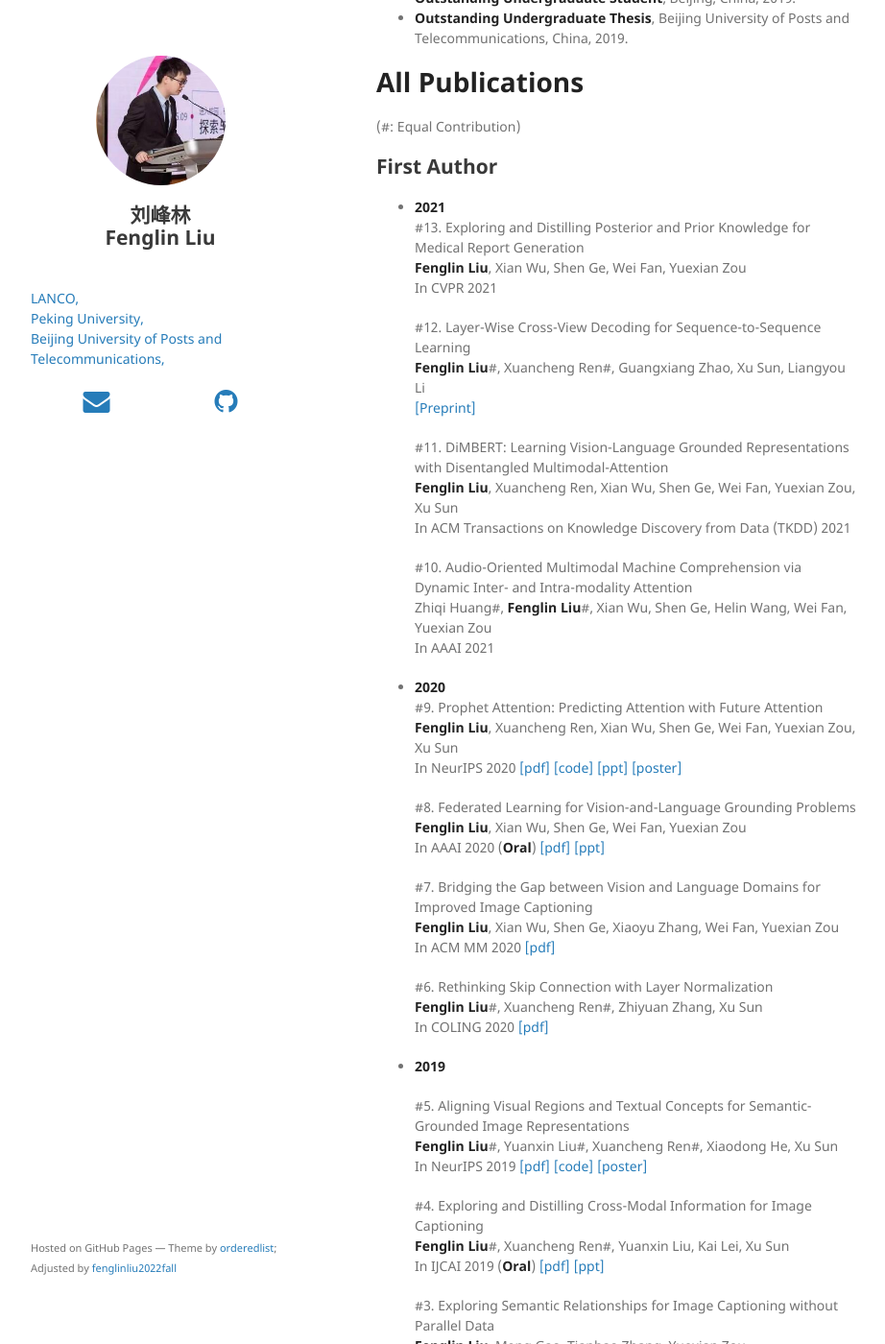
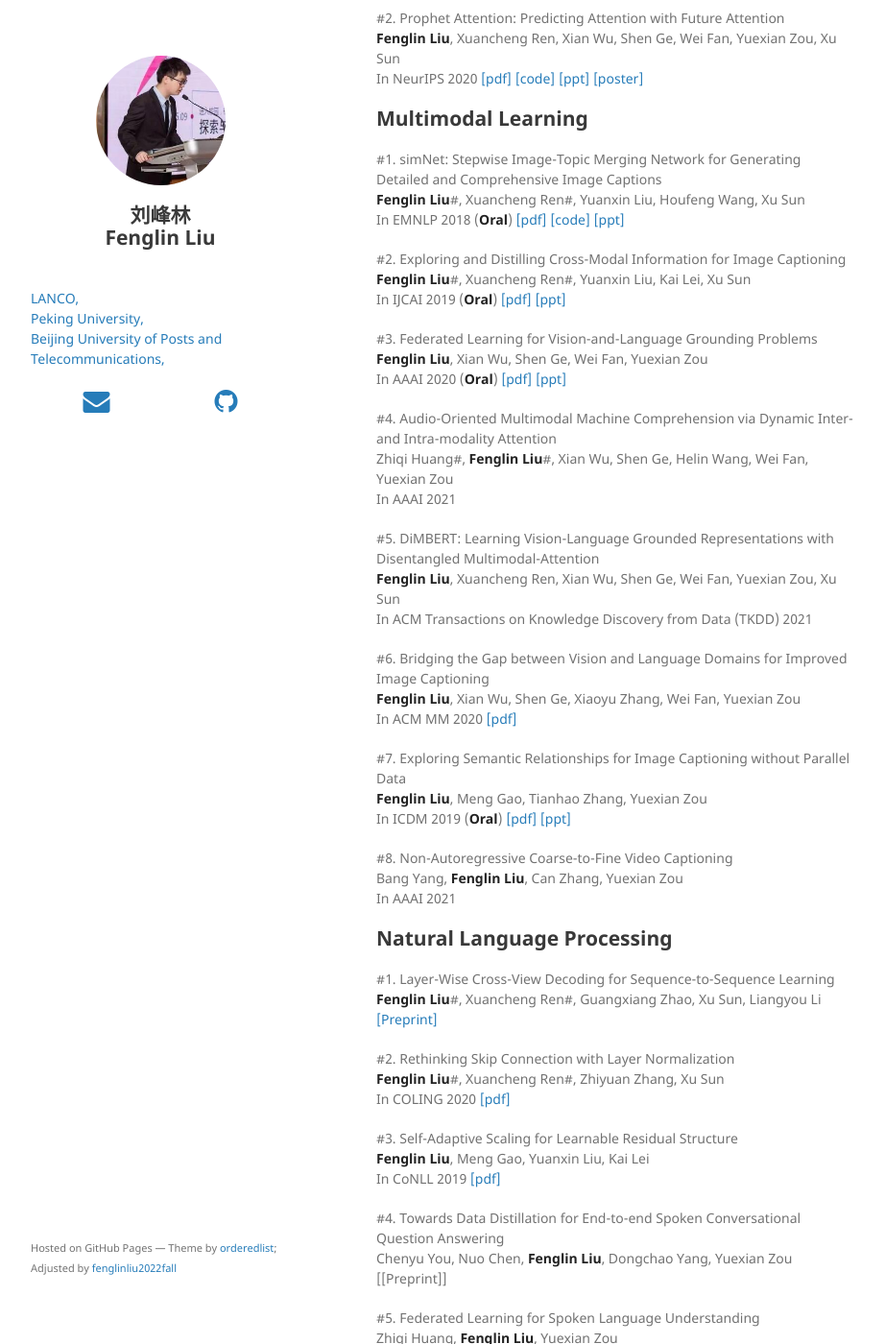
Before and after one commit to fenglinliu2022fall/fenglinliu2022fall.github.io, a Jekyll site: the page built from index.md, in a window 1280 px wide and 1400 px high, scrolled down 1844 px. Shown: the whole window at 96% size, without its empty margins (178-1100 px from the left). Built offline with Jekyll 4.4.1, drawn with Linux system fonts in a browser that asks for light colours; nearby versions of some CDN libraries; our own code applies the rules of GitHub Pages for plain Markdown files; some of the changed text lies outside the part shown.

Commit message:
Update index.md

```diff
--- a/index.md
+++ b/index.md
@@ -4,49 +4,31 @@ Fenglin Liu is a Master student at Peking University. His research interests inc
 He has published over ten papers in premier AI conferences as the first author (e.g., NeurIPS, CVPR, EMNLP, AAAI, IJCAI, ACMMM) and has been invited to contribute to most premier AI conferences as a Senior Program Committee member/Program Committee member/Reviewer (i.e., ICML, NeurIPS, ICLR, CVPR, ICCV, ACL, AAAI, IJCAI).
 
 # Research Interests
+* **Computational Biology**
+  * Medical Image Computing
 
 * **Natural Language Processing && Computer Vision**
   * Vision and Language
   * Medical Report Generation
 
 * **Machine Learning**
-  * Unsupervised Learning for Language
+  * Unsupervised Learning
   * Representation Learning
 
-# Selected Publications
-(#: Equal Contribution)
+# Educations
 
-  #8. Exploring and Distilling Posterior and Prior Knowledge for Medical Report Generation
-  **Fenglin Liu**, Xian Wu, Shen Ge, Wei Fan, Yuexian Zou
-  In CVPR 2021
+- **Sept. 2019 - Now.**
+  Master Student, Majoring in Computer Science, Peking University.
+- **Sept. 2015 - Jul. 2019**
+  Bachelor of Communication Engineering, Beijing University of Posts and Telecommunications.
 
-  #7. Prophet Attention: Predicting Attention with Future Attention
-  **Fenglin Liu**, Xuancheng Ren, Xian Wu, Shen Ge, Wei Fan, Yuexian Zou, Xu Sun
-  In NeurIPS 2020 [[pdf]](https://proceedings.neurips.cc/paper/2020/file/13fe9d84310e77f13a6d184dbf1232f3-Paper.pdf) [[code]](https://github.com/fenglinliu98/ProphetAttention) [[ppt]](https://github.com/fenglinliu98/Slides-Posters/blob/master/ProphetAttention-NeurIPS2021-slides.pptx) [[poster]](https://github.com/fenglinliu98/Slides-Posters/blob/master/ProphetAttention-NeurIPS2021-slides.pdf)
+# Experiences
 
-  #6. Aligning Visual Regions and Textual Concepts for Semantic-Grounded Image Representations
-  **Fenglin Liu**#, Yuanxin Liu#, Xuancheng Ren#, Xiaodong He, Xu Sun
-  In NeurIPS 2019 [[pdf]](https://papers.nips.cc/paper/8909-aligning-visual-regions-and-textual-concepts-for-semantic-grounded-image-representations.pdf) [[code]](https://github.com/fenglinliu98/MIA) [[poster]](https://github.com/fenglinliu98/MIA/blob/master/NeurIPS2019_MIA_poster.pdf)
+* **Jan. 2018 - Now.**
+  * Research Assistant: [Language Computing and Machine Learning Group](http://lanco.pku.edu.cn/), [Institute of Computational Linguistics](http://icl.pku.edu.cn/), [Peking University](http://www.pku.edu.cn/). Advisor: [Prof. Xu Sun](http://xusun.org/)
 
-  #5. simNet: Stepwise Image-Topic Merging Network for Generating Detailed and Comprehensive Image Captions
-  **Fenglin Liu**#, Xuancheng Ren#, Yuanxin Liu, Houfeng Wang, Xu Sun
-  In EMNLP 2018 (**Oral**) [[pdf]](http://aclweb.org/anthology/D18-1013) [[code]](https://github.com/lancopku/simNet) [[ppt]](https://github.com/fenglinliu98/Slides-Posters/blob/master/simNet-EMNLP2018-slides.pptx)
-
-  #4. DiMBERT: Learning Vision-Language Grounded Representations with Disentangled Multimodal-Attention
-  **Fenglin Liu**, Xuancheng Ren, Xian Wu, Shen Ge, Wei Fan, Yuexian Zou, Xu Sun
-  In ACM Transactions on Knowledge Discovery from Data (TKDD) 2021
-
-  #3. Federated Learning for Vision-and-Language Grounding Problems
-  **Fenglin Liu**, Xian Wu, Shen Ge, Wei Fan, Yuexian Zou
-  In AAAI 2020 (**Oral**) [[pdf]](http://web.pkusz.edu.cn/adsp/files/2020/02/AAAI-FenglinL.pdf) [[ppt]](https://github.com/fenglinliu98/Slides-Posters/blob/master/Federated_Learning-AAAI2020-slides.pptx)
-
-  #2. Exploring and Distilling Cross-Modal Information for Image Captioning
-  **Fenglin Liu**#, Xuancheng Ren#, Yuanxin Liu, Kai Lei, Xu Sun
-  In IJCAI 2019 (**Oral**) [[pdf]](https://www.ijcai.org/proceedings/2019/708) [[ppt]](https://github.com/fenglinliu98/Slides-Posters/blob/master/GLIED-IJCAI2019-slides.pptx)
-
-  #1. Audio-Oriented Multimodal Machine Comprehension via Dynamic Inter- and Intra-modality Attention
-  Zhiqi Huang#, **Fenglin Liu**#, Xian Wu, Shen Ge, Helin Wang, Wei Fan, Yuexian Zou
-  In AAAI 2021
+* **Jan. 2019 - Now.**
+  * Research Intern: Medical AI Lab, [Tencent](https://www.tencent.com/). Advisor: [Wei Fan](https://scholar.google.com/citations?user=QvAC0OEAAAAJ) and [Xian Wu](https://scholar.google.com/citations?user=lslB5jkAAAAJ)
 
 # Services
 * **Senior Program Committee Member:** [IJCAI 2021](https://ijcai-21.org/)
@@ -60,96 +42,88 @@ He has published over ten papers in premier AI conferences as the first author (
 * **Outstanding Undergraduate Student**, Beijing, China, 2019.
 * **Outstanding Undergraduate Thesis**, Beijing University of Posts and Telecommunications, China, 2019.
 
-# All Publications
+# Publications
 (#: Equal Contribution)
-
-## First Author
-
-* **2021**
-  #13. Exploring and Distilling Posterior and Prior Knowledge for Medical Report Generation
+## Computational Biology
+  #1. Exploring and Distilling Posterior and Prior Knowledge for Medical Report Generation
   **Fenglin Liu**, Xian Wu, Shen Ge, Wei Fan, Yuexian Zou
   In CVPR 2021
 
-  #12. Layer-Wise Cross-View Decoding for Sequence-to-Sequence Learning
-  **Fenglin Liu**#, Xuancheng Ren#, Guangxiang Zhao, Xu Sun, Liangyou Li
-  [[Preprint]](https://arxiv.org/abs/2005.08081)
+## Machine Learning
+  #1. Aligning Visual Regions and Textual Concepts for Semantic-Grounded Image Representations
+  **Fenglin Liu**#, Yuanxin Liu#, Xuancheng Ren#, Xiaodong He, Xu Sun
+  In NeurIPS 2019 [[pdf]](https://papers.nips.cc/paper/8909-aligning-visual-regions-and-textual-concepts-for-semantic-grounded-image-representations.pdf) [[code]](https://github.com/fenglinliu98/MIA) [[poster]](https://github.com/fenglinliu98/MIA/blob/master/NeurIPS2019_MIA_poster.pdf)
 
-  #11. DiMBERT: Learning Vision-Language Grounded Representations with Disentangled Multimodal-Attention
-  **Fenglin Liu**, Xuancheng Ren, Xian Wu, Shen Ge, Wei Fan, Yuexian Zou, Xu Sun
-  In ACM Transactions on Knowledge Discovery from Data (TKDD) 2021
-
-  #10. Audio-Oriented Multimodal Machine Comprehension via Dynamic Inter- and Intra-modality Attention
-  Zhiqi Huang#, **Fenglin Liu**#, Xian Wu, Shen Ge, Helin Wang, Wei Fan, Yuexian Zou
-  In AAAI 2021
-
-* **2020**
-  #9. Prophet Attention: Predicting Attention with Future Attention
+  #2. Prophet Attention: Predicting Attention with Future Attention
   **Fenglin Liu**, Xuancheng Ren, Xian Wu, Shen Ge, Wei Fan, Yuexian Zou, Xu Sun
   In NeurIPS 2020 [[pdf]](https://proceedings.neurips.cc/paper/2020/file/13fe9d84310e77f13a6d184dbf1232f3-Paper.pdf) [[code]](https://github.com/fenglinliu98/ProphetAttention) [[ppt]](https://github.com/fenglinliu98/Slides-Posters/blob/master/ProphetAttention-NeurIPS2021-slides.pptx) [[poster]](https://github.com/fenglinliu98/Slides-Posters/blob/master/ProphetAttention-NeurIPS2021-slides.pdf)
 
-  #8. Federated Learning for Vision-and-Language Grounding Problems
-  **Fenglin Liu**, Xian Wu, Shen Ge, Wei Fan, Yuexian Zou
-  In AAAI 2020 (**Oral**) [[pdf]](http://web.pkusz.edu.cn/adsp/files/2020/02/AAAI-FenglinL.pdf) [[ppt]](https://github.com/fenglinliu98/Slides-Posters/blob/master/Federated_Learning-AAAI2020-slides.pptx)
-
-  #7. Bridging the Gap between Vision and Language Domains for Improved Image Captioning
-  **Fenglin Liu**, Xian Wu, Shen Ge, Xiaoyu Zhang, Wei Fan, Yuexian Zou
-  In ACM MM 2020 [[pdf]](http://web.pkusz.edu.cn/adsp/files/2020/09/ACM_MM2020_mmfp0774.pdf)
-
-  #6. Rethinking Skip Connection with Layer Normalization
-  **Fenglin Liu**#, Xuancheng Ren#, Zhiyuan Zhang, Xu Sun
-  In COLING 2020 [[pdf]](http://web.pkusz.edu.cn/adsp/files/2020/11/COLING2020__rSkip_LN.pdf)
-
-
-* **2019**
-
-  #5. Aligning Visual Regions and Textual Concepts for Semantic-Grounded Image Representations
-  **Fenglin Liu**#, Yuanxin Liu#, Xuancheng Ren#, Xiaodong He, Xu Sun
-  In NeurIPS 2019 [[pdf]](https://papers.nips.cc/paper/8909-aligning-visual-regions-and-textual-concepts-for-semantic-grounded-image-representations.pdf) [[code]](https://github.com/fenglinliu98/MIA) [[poster]](https://github.com/fenglinliu98/MIA/blob/master/NeurIPS2019_MIA_poster.pdf)
-
-  #4. Exploring and Distilling Cross-Modal Information for Image Captioning
-  **Fenglin Liu**#, Xuancheng Ren#, Yuanxin Liu, Kai Lei, Xu Sun
-  In IJCAI 2019 (**Oral**) [[pdf]](https://www.ijcai.org/proceedings/2019/708) [[ppt]](https://github.com/fenglinliu98/Slides-Posters/blob/master/GLIED-IJCAI2019-slides.pptx)
-
-  #3. Exploring Semantic Relationships for Image Captioning without Parallel Data
-  **Fenglin Liu**, Meng Gao, Tianhao Zhang, Yuexian Zou
-  In ICDM 2019 (**Oral**) [[pdf]](https://ieeexplore.ieee.org/document/8970902) [[ppt]](https://github.com/fenglinliu98/Slides-Posters/blob/master/Unpaired_Image_Captioning-ICDM2019-slides.pptx)
-
-  #2. Self-Adaptive Scaling for Learnable Residual Structure
-  **Fenglin Liu**, Meng Gao, Yuanxin Liu, Kai Lei
-  In CoNLL 2019 [[pdf]](https://www.aclweb.org/anthology/K19-1080/)
-
-* **2018**
-
+## Multimodal Learning
   #1. simNet: Stepwise Image-Topic Merging Network for Generating Detailed and Comprehensive Image Captions
   **Fenglin Liu**#, Xuancheng Ren#, Yuanxin Liu, Houfeng Wang, Xu Sun
   In EMNLP 2018 (**Oral**) [[pdf]](http://aclweb.org/anthology/D18-1013) [[code]](https://github.com/lancopku/simNet) [[ppt]](https://github.com/fenglinliu98/Slides-Posters/blob/master/simNet-EMNLP2018-slides.pptx)
 
-## Co-Author
+  #2. Exploring and Distilling Cross-Modal Information for Image Captioning
+  **Fenglin Liu**#, Xuancheng Ren#, Yuanxin Liu, Kai Lei, Xu Sun
+  In IJCAI 2019 (**Oral**) [[pdf]](https://www.ijcai.org/proceedings/2019/708) [[ppt]](https://github.com/fenglinliu98/Slides-Posters/blob/master/GLIED-IJCAI2019-slides.pptx)
 
-  #7. Towards Data Distillation for End-to-end Spoken Conversational Question Answering
+  #3. Federated Learning for Vision-and-Language Grounding Problems
+  **Fenglin Liu**, Xian Wu, Shen Ge, Wei Fan, Yuexian Zou
+  In AAAI 2020 (**Oral**) [[pdf]](http://web.pkusz.edu.cn/adsp/files/2020/02/AAAI-FenglinL.pdf) [[ppt]](https://github.com/fenglinliu98/Slides-Posters/blob/master/Federated_Learning-AAAI2020-slides.pptx)
+
+  #4. Audio-Oriented Multimodal Machine Comprehension via Dynamic Inter- and Intra-modality Attention
+  Zhiqi Huang#, **Fenglin Liu**#, Xian Wu, Shen Ge, Helin Wang, Wei Fan, Yuexian Zou
+  In AAAI 2021
+
+  #5. DiMBERT: Learning Vision-Language Grounded Representations with Disentangled Multimodal-Attention
+  **Fenglin Liu**, Xuancheng Ren, Xian Wu, Shen Ge, Wei Fan, Yuexian Zou, Xu Sun
+  In ACM Transactions on Knowledge Discovery from Data (TKDD) 2021
+
+  #6. Bridging the Gap between Vision and Language Domains for Improved Image Captioning
+  **Fenglin Liu**, Xian Wu, Shen Ge, Xiaoyu Zhang, Wei Fan, Yuexian Zou
+  In ACM MM 2020 [[pdf]](http://web.pkusz.edu.cn/adsp/files/2020/09/ACM_MM2020_mmfp0774.pdf)
+
+  #7. Exploring Semantic Relationships for Image Captioning without Parallel Data
+  **Fenglin Liu**, Meng Gao, Tianhao Zhang, Yuexian Zou
+  In ICDM 2019 (**Oral**) [[pdf]](https://ieeexplore.ieee.org/document/8970902) [[ppt]](https://github.com/fenglinliu98/Slides-Posters/blob/master/Unpaired_Image_Captioning-ICDM2019-slides.pptx)
+
+  #8. Non-Autoregressive Coarse-to-Fine Video Captioning
+  Bang Yang, **Fenglin Liu**, Can Zhang, Yuexian Zou
+  In AAAI 2021
+
+## Natural Language Processing
+  #1. Layer-Wise Cross-View Decoding for Sequence-to-Sequence Learning
+  **Fenglin Liu**#, Xuancheng Ren#, Guangxiang Zhao, Xu Sun, Liangyou Li
+  [[Preprint]](https://arxiv.org/abs/2005.08081)
+
+  #2. Rethinking Skip Connection with Layer Normalization
+  **Fenglin Liu**#, Xuancheng Ren#, Zhiyuan Zhang, Xu Sun
+  In COLING 2020 [[pdf]](http://web.pkusz.edu.cn/adsp/files/2020/11/COLING2020__rSkip_LN.pdf)
+
+  #3. Self-Adaptive Scaling for Learnable Residual Structure
+  **Fenglin Liu**, Meng Gao, Yuanxin Liu, Kai Lei
+  In CoNLL 2019 [[pdf]](https://www.aclweb.org/anthology/K19-1080/)
+
+  #4. Towards Data Distillation for End-to-end Spoken Conversational Question Answering
   Chenyu You, Nuo Chen, **Fenglin Liu**, Dongchao Yang, Yuexian Zou
   [[Preprint]]
 
-  #6. Non-Autoregressive Coarse-to-Fine Video Captioning
-  Bang Yang, **Fenglin Liu**, Can Zhang, Yuexian Zou
-  In AAAI 2021
+  #5. Federated Learning for Spoken Language Understanding
+  Zhiqi Huang, **Fenglin Liu**, Yuexian Zou
+  In COLING 2020 [[pdf]](http://web.pkusz.edu.cn/adsp/files/2020/11/COLING_2020_Federated_Learning_for_Spoken_Language_Understanding__Final_.pdf)
 
-  #5. Adaptive Bi-Directional Attention: Exploring Multi-Granularity Representations for Machine Reading Comprehension
+  #6. Generating Paraphrase with Topic as Prior Knowledge
+  Yuanxin Liu, Zheng Lin, **Fenglin Liu**, Qinyun Dai, Weiping Wang
+  In CIKM 2019 [[pdf]](https://dl.acm.org/doi/10.1145/3357384.3358102)
+
+  #7. Adaptive Bi-Directional Attention: Exploring Multi-Granularity Representations for Machine Reading Comprehension
   Nuo Chen, **Fenglin Liu**, Chenyu You, Peilin Zhou, Yuexian Zou
   In ICASSP 2021
 
-  #4. Sentiment Injected Iteratively Co-Interactive Network for Spoken Language Understanding
+  #8. Sentiment Injected Iteratively Co-Interactive Network for Spoken Language Understanding
   Zhiqi Huang, **Fenglin Liu**, Peilin Zhou, Yuexian Zou
   In ICASSP 2021
 
-  #3. Federated Learning for Spoken Language Understanding
-  Zhiqi Huang, **Fenglin Liu**, Yuexian Zou
-  In COLING 2020 [[pdf]](http://web.pkusz.edu.cn/adsp/files/2020/11/COLING_2020_Federated_Learning_for_Spoken_Language_Understanding__Final_.pdf)
-
-  #2. PIN: A Novel Parallel Interactive Network for Spoken Language Understanding
+  #9. PIN: A Novel Parallel Interactive Network for Spoken Language Understanding
   Peilin Zhou, Zhiqi Huang, **Fenglin Liu**, Yuexian Zou
   In ICPR 2020 [[pdf]](http://web.pkusz.edu.cn/adsp/files/2020/06/PIN.pdf)
-
-  #1. Generating Paraphrase with Topic as Prior Knowledge
-  Yuanxin Liu, Zheng Lin, **Fenglin Liu**, Qinyun Dai, Weiping Wang
-  In CIKM 2019 [[pdf]](https://dl.acm.org/doi/10.1145/3357384.3358102)
```
